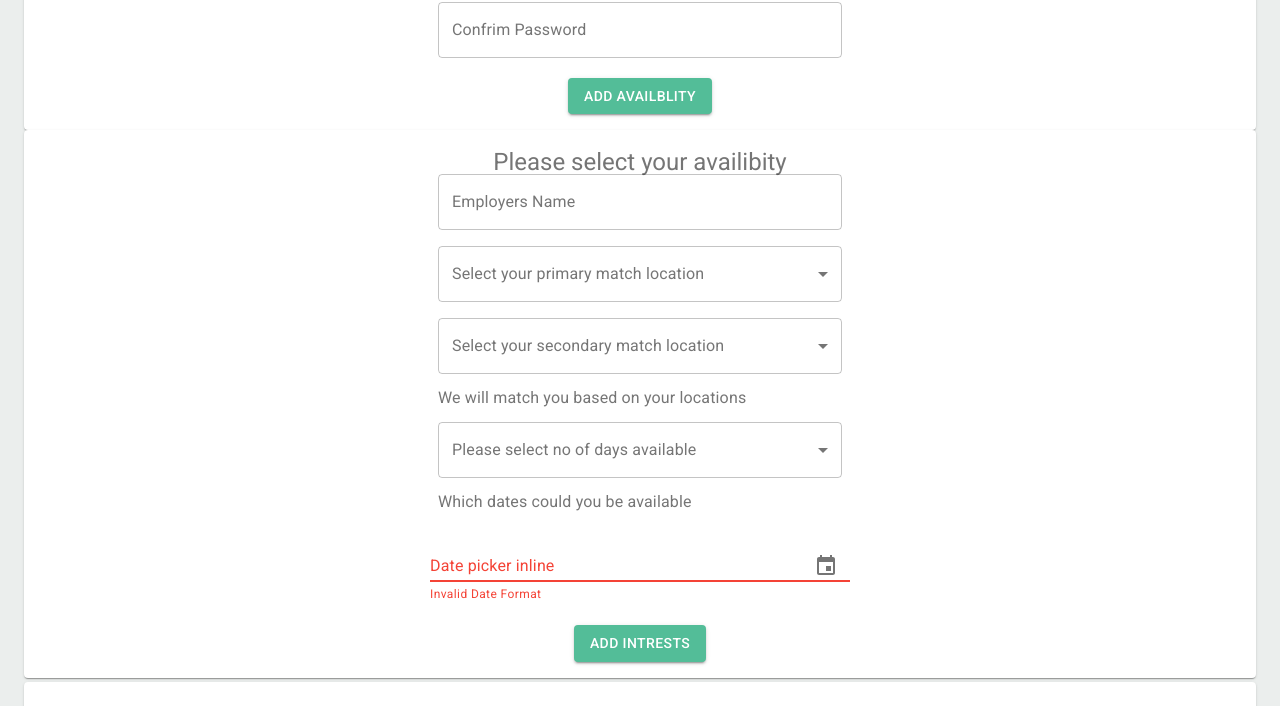
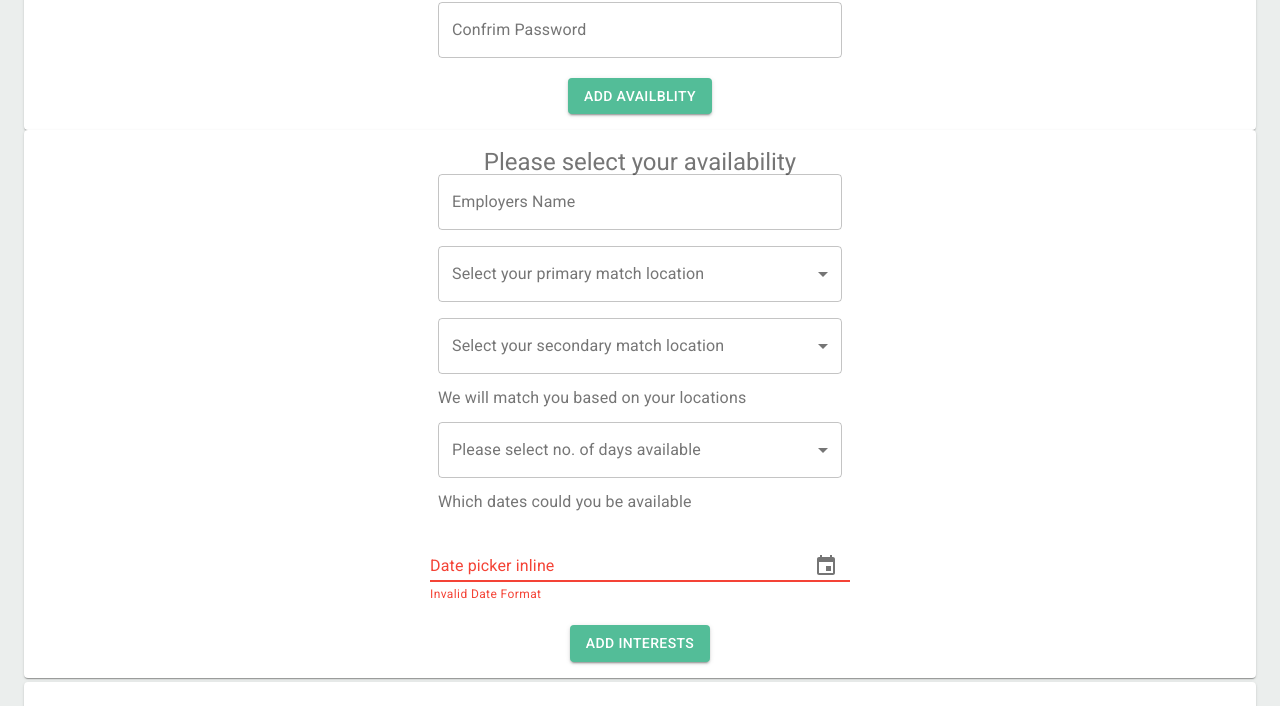
Before and after one commit to smile-street/smile-street, a React (Create React App) app in the folder smile-street-react/: page / in a window 1280 px wide. Shown: the part 1623-2329 px from the top of the page. Built offline with nearby package versions, Linux system fonts and the light colour scheme.

Commit message:
fix more spelling and card size

```diff
--- a/smile-street-react/src/components/GoodCauseMatches/GoodCauseMatches.js
+++ b/smile-street-react/src/components/GoodCauseMatches/GoodCauseMatches.js
@@ -30,25 +30,25 @@ export default function FullWidthGrid() {
             <Grid item xs={12} sm={4}>
               <MatchVolunteersCard />
             </Grid>
-            <Grid item xs={6} sm={4}>
+            <Grid item xs={12} sm={4}>
               <MatchVolunteersCard />
             </Grid>
-            <Grid item xs={6} sm={4}>
+            <Grid item xs={12} sm={4}>
               <MatchVolunteersCard />
             </Grid>
-            <Grid item xs={6} sm={4}>
+            <Grid item xs={12} sm={4}>
               <MatchVolunteersCard />
             </Grid>
-            <Grid item xs={6} sm={4}>
+            <Grid item xs={12} sm={4}>
               <MatchVolunteersCard />
             </Grid>
-            <Grid item xs={6} sm={4}>
+            <Grid item xs={12} sm={4}>
               <MatchVolunteersCard />
             </Grid>
-            <Grid item xs={6} sm={4}>
+            <Grid item xs={12} sm={4}>
               <MatchVolunteersCard />
             </Grid>
-            <Grid item xs={6} sm={4}>
+            <Grid item xs={12} sm={4}>
               <MatchVolunteersCard />
             </Grid>
           </Grid>
--- a/smile-street-react/src/components/VolunteerAvaiblity/VolunteerAvaiblity.js
+++ b/smile-street-react/src/components/VolunteerAvaiblity/VolunteerAvaiblity.js
@@ -48,7 +48,7 @@ export default function VolunteerAvaiblity() {
     <Container component="main">
       <Paper className={classes.paper}>
         <Container maxWidth="xs">
-          <PageHeading heading="Please select your availibity" />
+          <PageHeading heading="Please select your availability" />
           <Grid container spacing={3}>
             <TextField
               variant="outlined"
@@ -103,7 +103,7 @@ export default function VolunteerAvaiblity() {
             </InputLabel>
             <FormControl variant="outlined" fullWidth style={{ margin: 8 }}>
               <InputLabel id="demo-simple-select-outlined-label">
-                Please select no of days available
+                Please select no. of days available
               </InputLabel>
               <Select
                 labelId="demo-simple-select-outlined-label"
@@ -146,7 +146,7 @@ export default function VolunteerAvaiblity() {
 
             <Grid item xs={12} sm={12}>
               <Button variant="contained" className={classes.buttonColor}>
-                Add Intrests
+                Add Interests
               </Button>
             </Grid>
           </Grid>
```
